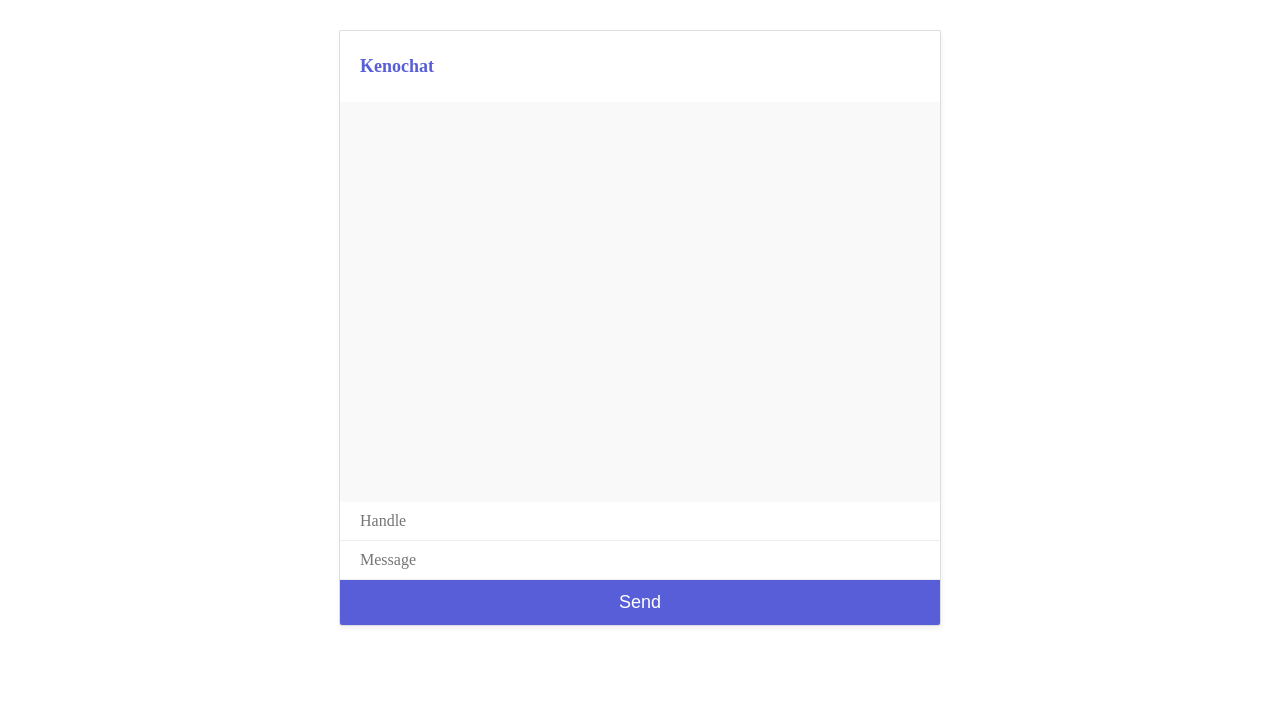
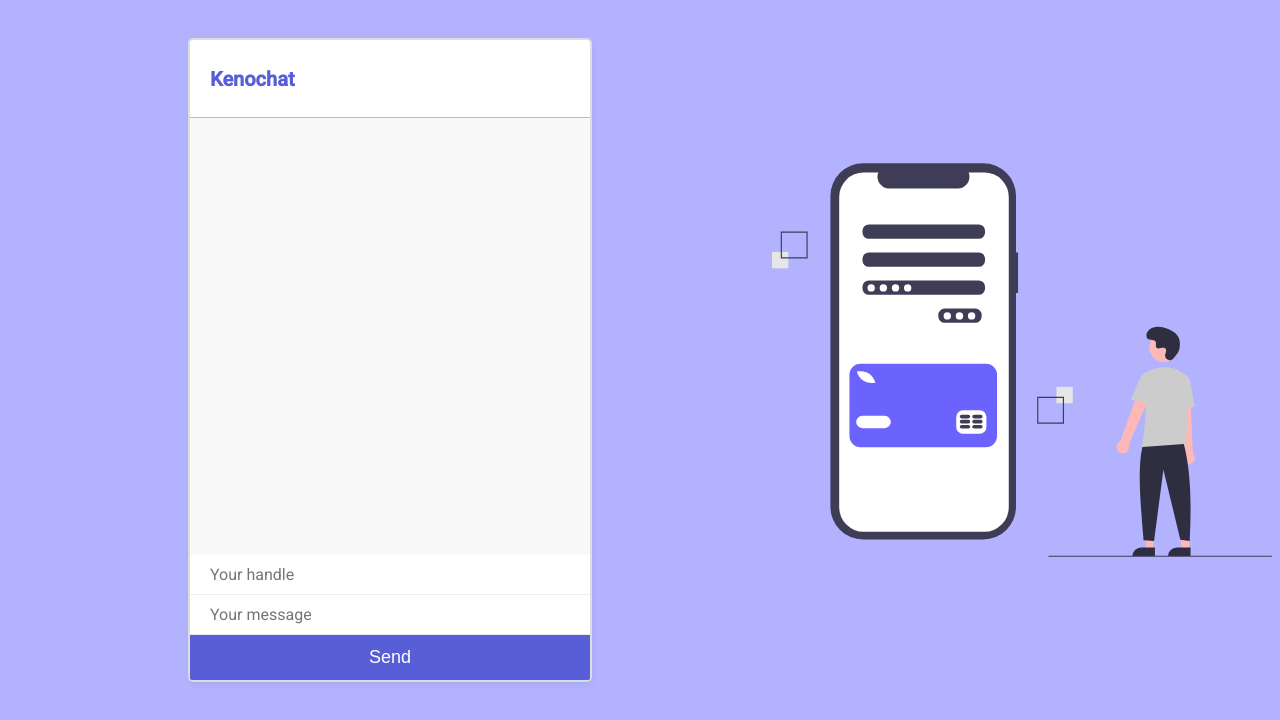
Before and after one commit to kenogit78/kenochat-socket.io, a website: page public/index.html in a window 1280 px wide. Drawn offline with nearby package versions, Linux system fonts and the light colour scheme; no server answers.

Commit message:
first commit

```diff
--- a/public/index.html
+++ b/public/index.html
@@ -4,21 +4,35 @@
     <meta charset="UTF-8">
     <meta http-equiv="X-UA-Compatible" content="IE=edge">
     <meta name="viewport" content="width=device-width, initial-scale=1.0">
+    <link rel="preconnect" href="https://fonts.googleapis.com">
+<link rel="preconnect" href="https://fonts.gstatic.com" crossorigin>
+<link href="https://fonts.googleapis.com/css2?family=Roboto:wght@300;400;500&display=swap" rel="stylesheet">
     <script src="https://cdnjs.cloudflare.com/ajax/libs/socket.io/4.2.0/socket.io.js" integrity="sha512-WL6WGKMPBiM9PnHRYIn5YEtq0Z8XP4fkVb4qy7PP4vhmYQErJ/dySyXuFIMDf1eEYCXCrQrMJfkNwKc9gsjTjA==" crossorigin="anonymous" referrerpolicy="no-referrer"></script>
     <link rel="stylesheet" href="/styles.css">
     <title>Kenochat</title>
 </head>
 <body>
+
+    <div id='container'>
     <div id="mario-chat">
+        <div id="header">
         <h2>Kenochat</h2>
+        </div>
         <div id="chat-window">
             <div id="output"></div>
             <div id="feedback"></div>
         </div>
-        <input id="handle" type="text" placeholder="Handle" />
-        <input id="message" type="text" placeholder="Message" />
+        <input id="handle" type="text" placeholder="Your handle" />
+        <input id="message" type="text" placeholder="Your message" />
         <button id="send">Send</button>
     </div>
+
+    <div id='image'>
+        <img src="./mobile.svg" alt="">
+
+    </div>
+
+</div>
     <script src="/chat.js"></script>
 </body>
 </html>
--- a/public/styles.css
+++ b/public/styles.css
@@ -1,30 +1,49 @@
 body{
-    font-family: 'Nunito';
+    font-family: Roboto;
+    background: #B2B2FF;
+
+}
+
+#container{
+    display: flex;
+    justify-content: space-around;
+    align-items: center;
+}
+
+#header{
+    border-bottom: 1px solid #B2B2FF ;
 }
 
 h2{
-    font-size: 18px;
+    font-size: 20px;
     padding: 10px 20px;
     color: #575ed8;
 }
 
 #mario-chat{
-    max-width: 600px;
+    /* flex: 1; */
+    background: #fff;
+    display: flex;
+    flex-direction: column;
+    width: 400px;
+    height: 80vh;
+    /* padding: 4em 7em ; */
     margin: 30px auto;
-    border: 1px solid #ddd;
+    border: 2px solid #ddd;
     box-shadow: 1px 3px 5px rgba(0,0,0,0.05);
-    border-radius: 2px;
+    border-radius: 5px;
 }
 
 #chat-window{
-    height: 400px;
+    height: 100%;
+    /* width: 50%; */
     overflow: auto;
     background: #f9f9f9;
 }
 
 #output p{
     padding: 14px 0px;
-    margin: 0 20px;
+    margin: 0 10px;
     border-bottom: 1px solid #e9e9e9;
     color: #555;
 }
@@ -32,7 +51,7 @@
 #feedback p{
     color: #aaa;
     padding: 14px 0px;
-    margin: 0 20px;
+    margin: 0 10px;
 }
 
 #output strong{
@@ -54,7 +73,7 @@
     width: 100%;
     background: #fff;
     border-bottom: 1px solid #eee;
-    font-family: Nunito;
+    font-family: Roboto;
     font-size: 16px;
 }
 
@@ -67,3 +86,14 @@
     width: 100%;
     border-radius: 0 0 2px 2px;
 }
+
+#image{
+    /* flex: 1.5; */
+    height: 500px;
+    width: 500px;
+}
+
+#image img{
+   width: 100%;
+    height: 100%;
+}
```
Also changed, not shown: public/mobile.svg (added).
